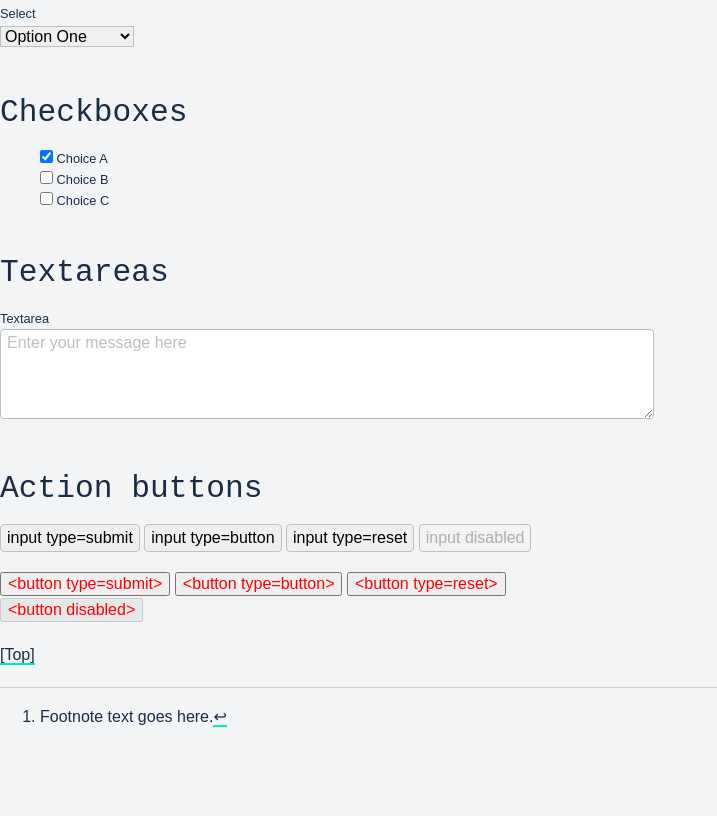
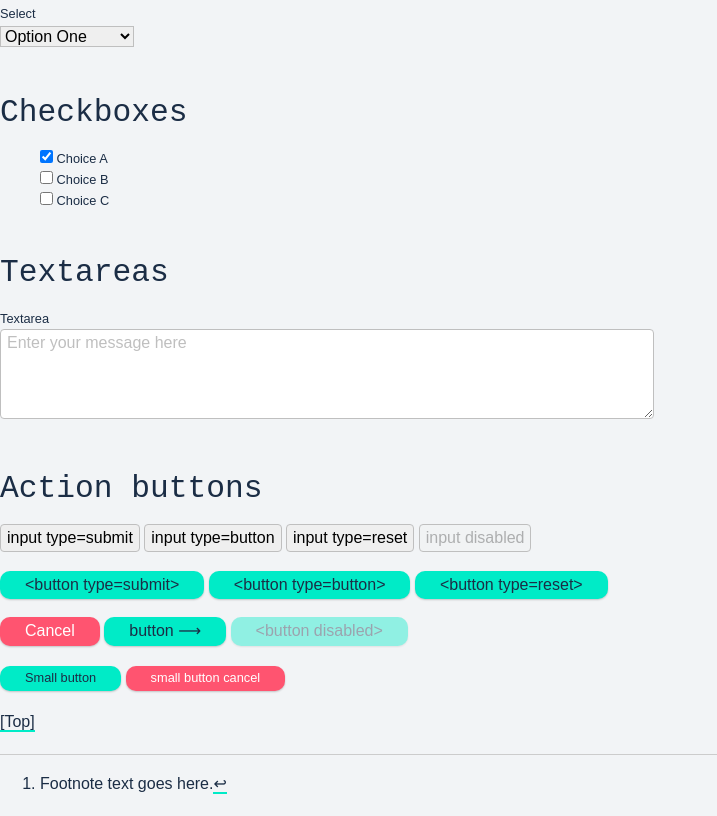
Before and after one commit to RockyKev/stripey.css, a website built with Parcel: page index.html in a window 1280 px wide. Shown: the part 4244-5060 px from the top of the page, without its empty margins (0-717 px from the left). Before the commit the page ends 4992 px from the top, so only its background shows below. Built offline with nearby package versions, Linux system fonts and the light colour scheme.

Commit message:
adding elevation

```diff
--- a/css/style.css
+++ b/css/style.css
@@ -9,6 +9,9 @@
   --lightGrey: #F2F4F6;
 
   /* Define colors intentions */
+  --primary: var(--green);
+  --danger: var(--red);
+
   --background: var(--lightGrey);
   --textColor: var(--black);
   --lineColor: var(--grey);
@@ -26,6 +29,11 @@
   --h5: 1.25em;
   --smallText: 0.8em;
 
+  /* Elevation */
+  --level-1: 0 1px 3px 0 rgba(0 ,0 ,0 , 0.1), 0 1px 2px 0 rgba(0, 0, 0, 0.06);
+  --level-2: 0 4px 6px -1px rgba(0, 0, 0, 0.1), 0 2px 4px -1px rgba(0, 0, 0, 0.06);
+  --level-3: 0 10px 15px -3px rgba(0, 0, 0, 0.1), 0 4px 6px -2px rgba(0, 0, 0, 0.05);
+  --level-4: 0 20px 25px -5px rgba(0, 0, 0, 0.1), 0 10px 10px -5px rgba(0, 0, 0, 0.04);
 }
 
 
@@ -49,7 +57,7 @@ p {
 a {
   color: var(--black);
   text-decoration: none;
-  border-bottom: solid 2px var(--green);
+  border-bottom: solid 2px var(--primary);
 }
 
 blockquote {
@@ -107,9 +115,11 @@ textarea {
   height: 5rem;
 }
 
+
 ::placeholder {
   color: var(--grey);
 }
+
 
 select {
   border: var(--line);
@@ -120,9 +130,35 @@ hr {
 }
 
 button {
+  --buttonColor: var(--primary);
+
   appearance: none;
-  color: red;
+  color: var(--textColor);
+  background-color: var(--buttonColor);
+  border: none;
+  border-radius: 10px;
+  padding: 5px 25px;
+  box-shadow: 0 1px 2px rgba(0,0,0,0.2);
 }
+
+button.cancel {
+  --buttonColor: var(--danger);
+  --textColor: white;
+}
+
+button.small {
+  font-size: var(--smallText);
+}
+
+
+button[disabled] {
+  opacity: 0.4;
+}
+
+button:hover {
+
+}
+
 
 /* CLASSES */
 .dark {
--- a/index.html
+++ b/index.html
@@ -249,9 +249,22 @@ goto first step (or shut off burner when done)</code></pre>
           <h3>Action buttons</h3>
           <p><input type="submit" value="input type=submit"> <input type="button" value="input type=button"> <input
               type="reset" value="input type=reset"> <input disabled type="submit" value="input disabled"></p>
-          <p><button type="submit">&lt;button type=submit&gt;</button> <button type="button">&lt;button
-              type=button&gt;</button> <button type="reset">&lt;button type=reset&gt;</button> <button disabled
-              type="button">&lt;button disabled&gt;</button></p>
+
+          <p>
+            <button type="submit">&lt;button type=submit&gt;</button>
+            <button type="button">&lt;button type=button&gt;</button>
+            <button type="reset">&lt;button type=reset&gt;</button>
+          </p>
+          <p>
+            <button class="cancel">Cancel </button>
+            <button type="button">button &xrarr; </button>
+            <button disabled type="button">&lt;button disabled&gt;</button>
+          </p>
+          <p>
+            <button class="small">Small button </button>
+            <button class="cancel small">small button cancel </button>
+
+          </p>
         </div>
         <p><a href="#top">[Top]</a></p>
       </div>
```
Also changed, not shown: rockynotes.md (+24 -0 lines).
